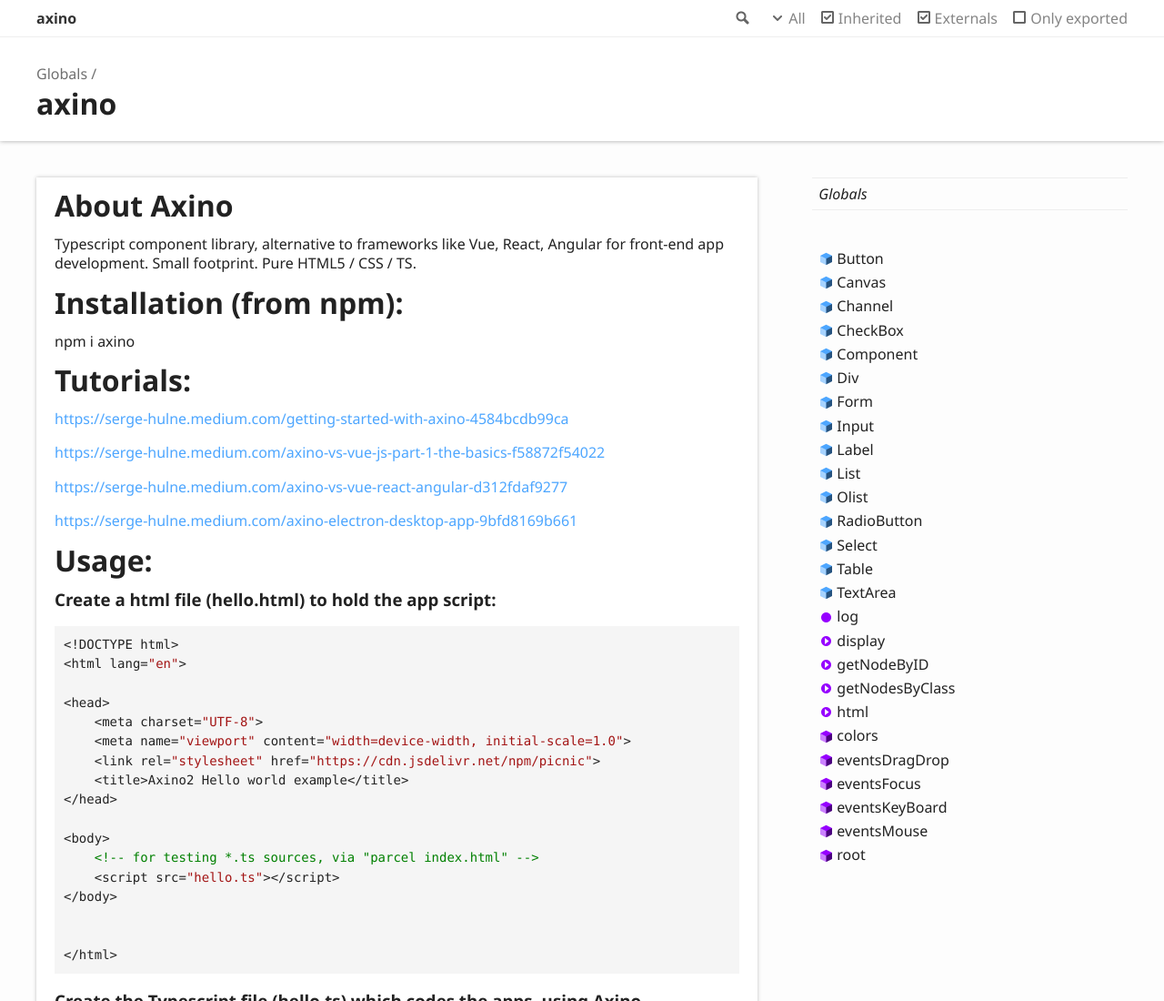
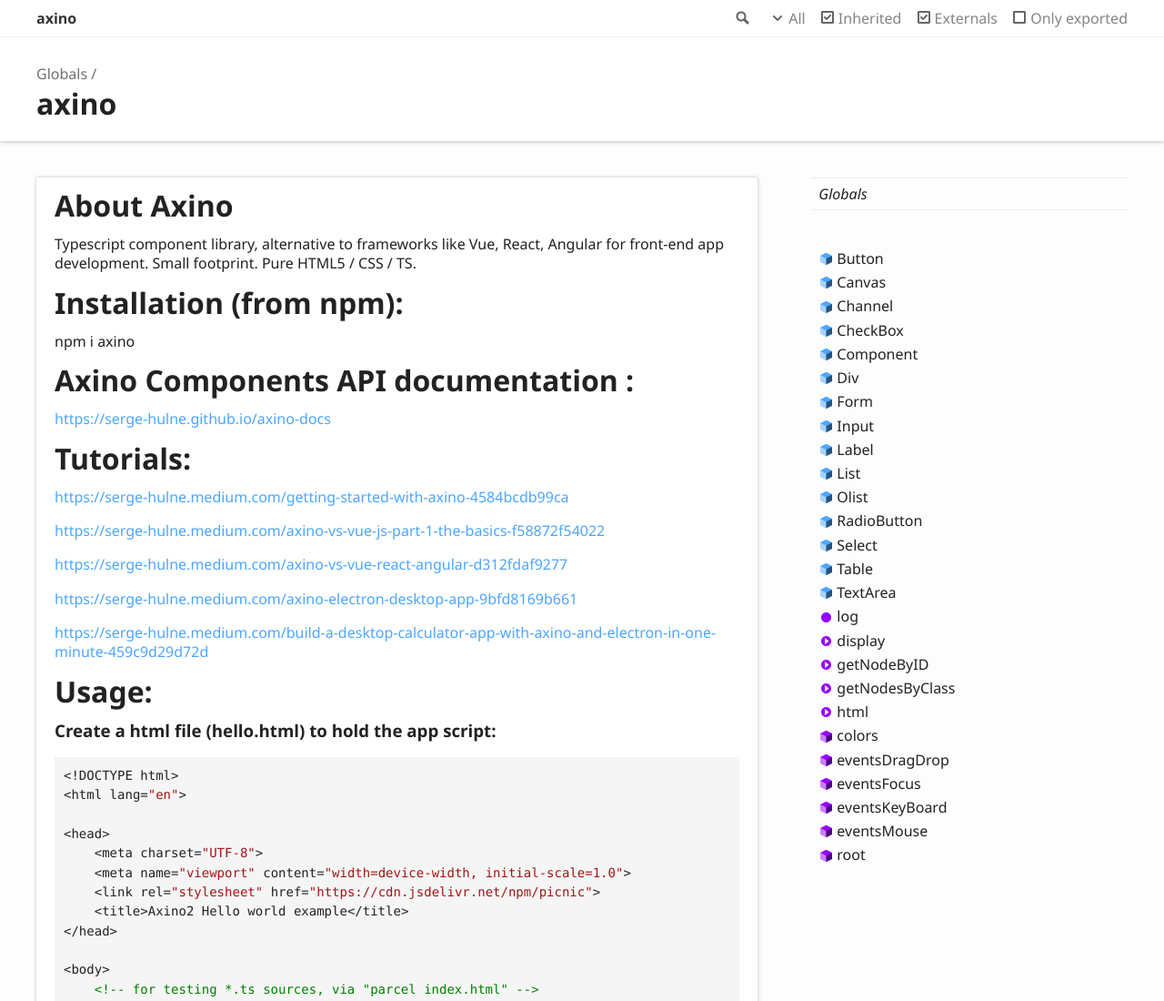
Before and after one commit to serge-hulne/axino-docs, a plain HTML site: page docs/index.html in a window 1280 px wide. Shown: the top 1100 px of the page at 91% size. Drawn offline with Linux system fonts and the light colour scheme.

Commit message:
Added new link to README

```diff
--- a/docs/index.html
+++ b/docs/index.html
@@ -72,6 +72,10 @@
 					<h1>Installation (from npm):</h1>
 				</a>
 				<p>npm i axino</p>
+				<a href="#axino-components-api-documentation-" id="axino-components-api-documentation-" style="color: inherit; text-decoration: none;">
+					<h1>Axino Components API documentation :</h1>
+				</a>
+				<p><a href="https://serge-hulne.github.io/axino-docs">https://serge-hulne.github.io/axino-docs</a></p>
 				<a href="#tutorials" id="tutorials" style="color: inherit; text-decoration: none;">
 					<h1>Tutorials:</h1>
 				</a>
@@ -79,6 +83,7 @@
 				<p><a href="https://serge-hulne.medium.com/axino-vs-vue-js-part-1-the-basics-f58872f54022">https://serge-hulne.medium.com/axino-vs-vue-js-part-1-the-basics-f58872f54022</a></p>
 				<p><a href="https://serge-hulne.medium.com/axino-vs-vue-react-angular-d312fdaf9277">https://serge-hulne.medium.com/axino-vs-vue-react-angular-d312fdaf9277</a></p>
 				<p><a href="https://serge-hulne.medium.com/axino-electron-desktop-app-9bfd8169b661">https://serge-hulne.medium.com/axino-electron-desktop-app-9bfd8169b661</a></p>
+				<p><a href="https://serge-hulne.medium.com/build-a-desktop-calculator-app-with-axino-and-electron-in-one-minute-459c9d29d72d">https://serge-hulne.medium.com/build-a-desktop-calculator-app-with-axino-and-electron-in-one-minute-459c9d29d72d</a></p>
 				<a href="#usage" id="usage" style="color: inherit; text-decoration: none;">
 					<h1>Usage:</h1>
 				</a>
```
Also changed, not shown: 1 other file.
